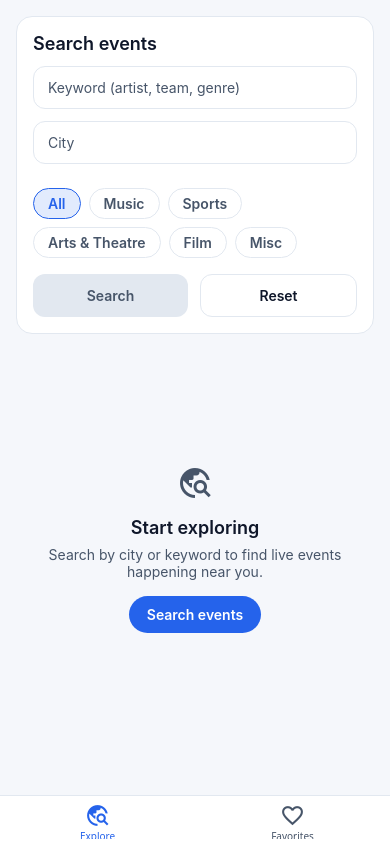
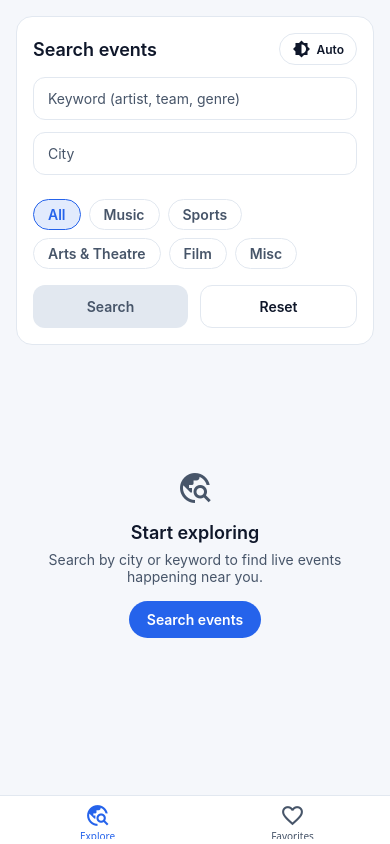
Before and after one commit to HusseinGhaddar/EventExplorer, a React Native app: screen /Explore in a window 390 px wide. Built offline with nearby package versions, Linux system fonts and the light colour scheme; what react-native-mmkv would draw is missing.

Commit message:
Adding Details

```diff
--- a/App.tsx
+++ b/App.tsx
@@ -4,7 +4,7 @@
  */
 
 import React from 'react';
-import {StatusBar, useColorScheme} from 'react-native';
+import {StatusBar} from 'react-native';
 import {
   NavigationContainer,
   DarkTheme,
@@ -16,25 +16,29 @@ import {GestureHandlerRootView} from 'react-native-gesture-handler';
 
 import RootNavigator from './src/navigation/RootNavigator';
 import store from './src/store';
+import {useResolvedThemeMode} from './src/theme/colors';
 
 function App(): React.JSX.Element {
-  const scheme = useColorScheme();
-
   return (
     <GestureHandlerRootView style={{flex: 1}}>
       <Provider store={store}>
-        <SafeAreaProvider>
-          <NavigationContainer
-            theme={scheme === 'dark' ? DarkTheme : DefaultTheme}>
-            <StatusBar
-              barStyle={scheme === 'dark' ? 'light-content' : 'dark-content'}
-            />
-            <RootNavigator />
-          </NavigationContainer>
-        </SafeAreaProvider>
+        <AppContent />
       </Provider>
     </GestureHandlerRootView>
   );
 }
 
+const AppContent = () => {
+  const scheme = useResolvedThemeMode();
+
+  return (
+    <SafeAreaProvider>
+      <NavigationContainer theme={scheme === 'dark' ? DarkTheme : DefaultTheme}>
+        <StatusBar barStyle={scheme === 'dark' ? 'light-content' : 'dark-content'} />
+        <RootNavigator />
+      </NavigationContainer>
+    </SafeAreaProvider>
+  );
+};
+
 export default App;
--- a/src/components/EventCard.tsx
+++ b/src/components/EventCard.tsx
@@ -1,5 +1,5 @@
-import React from 'react';
-import {Image, Pressable, StyleSheet, Text, View} from 'react-native';
+import React, {useEffect, useRef} from 'react';
+import {Animated, Image, Pressable, StyleSheet, Text, View} from 'react-native';
 import MaterialIcons from 'react-native-vector-icons/MaterialIcons';
 import type {EventSummary} from '../types/events';
 import {useThemeColors} from '../theme/colors';
@@ -11,14 +11,88 @@ interface Props {
   onToggleFavorite: () => void;
 }
 
+const AnimatedPressable = Animated.createAnimatedComponent(Pressable);
+
 const EventCard: React.FC<Props> = ({event, isFavorite, onPress, onToggleFavorite}) => {
   const colors = useThemeColors();
   const venueLine =
     [event.venue?.name, event.venue?.city, event.venue?.state].filter(Boolean).join(' / ') ||
     'Venue TBA';
+  const cardScale = useRef(new Animated.Value(1)).current;
+  const iconScale = useRef(new Animated.Value(1)).current;
+  const iconOpacity = useRef(new Animated.Value(1)).current;
+  const hasAnimatedFavorite = useRef(false);
+
+  const animateFavorite = () => {
+    Animated.parallel([
+      Animated.sequence([
+        Animated.timing(iconScale, {
+          toValue: 1.2,
+          duration: 110,
+          useNativeDriver: true,
+        }),
+        Animated.spring(iconScale, {
+          toValue: 1,
+          useNativeDriver: true,
+          friction: 4,
+          tension: 80,
+        }),
+      ]),
+      Animated.sequence([
+        Animated.timing(iconOpacity, {
+          toValue: 0.8,
+          duration: 90,
+          useNativeDriver: true,
+        }),
+        Animated.timing(iconOpacity, {
+          toValue: 1,
+          duration: 90,
+          useNativeDriver: true,
+        }),
+      ]),
+    ]).start();
+  };
+
+  useEffect(() => {
+    if (!hasAnimatedFavorite.current) {
+      hasAnimatedFavorite.current = true;
+      return;
+    }
+    animateFavorite();
+    // eslint-disable-next-line react-hooks/exhaustive-deps
+  }, [isFavorite]);
+
+  const handlePressIn = () => {
+    Animated.spring(cardScale, {
+      toValue: 0.97,
+      useNativeDriver: true,
+      speed: 50,
+      bounciness: 0,
+    }).start();
+  };
+
+  const handlePressOut = () => {
+    Animated.spring(cardScale, {
+      toValue: 1,
+      useNativeDriver: true,
+      speed: 35,
+      bounciness: 6,
+    }).start();
+  };
 
   return (
-    <Pressable style={[styles.container, {backgroundColor: colors.card, borderColor: colors.border}]} onPress={onPress}>
+    <AnimatedPressable
+      style={[
+        styles.container,
+        {
+          backgroundColor: colors.card,
+          borderColor: colors.border,
+          transform: [{scale: cardScale}],
+        },
+      ]}
+      onPress={onPress}
+      onPressIn={handlePressIn}
+      onPressOut={handlePressOut}>
       {event.imageUrl ? (
         <Image
           source={{uri: event.imageUrl}}
@@ -39,11 +113,13 @@ const EventCard: React.FC<Props> = ({event, isFavorite, onPress, onToggleFavorit
             {event.name}
           </Text>
           <Pressable style={styles.favoriteButton} hitSlop={14} onPress={onToggleFavorite}>
-            <MaterialIcons
-              name={isFavorite ? 'favorite' : 'favorite-outline'}
-              size={22}
-              color={isFavorite ? colors.primary : colors.muted}
-            />
+            <Animated.View style={{transform: [{scale: iconScale}], opacity: iconOpacity}}>
+              <MaterialIcons
+                name={isFavorite ? 'favorite' : 'favorite-outline'}
+                size={22}
+                color={isFavorite ? colors.primary : colors.muted}
+              />
+            </Animated.View>
           </Pressable>
         </View>
         <Text style={[styles.date, {color: colors.primary}]}>{event.formattedDate}</Text>
@@ -56,7 +132,7 @@ const EventCard: React.FC<Props> = ({event, isFavorite, onPress, onToggleFavorit
           </View>
         ) : null}
       </View>
-    </Pressable>
+    </AnimatedPressable>
   );
 };
 
--- a/src/navigation/RootNavigator.tsx
+++ b/src/navigation/RootNavigator.tsx
@@ -18,7 +18,11 @@ const RootNavigator = () => {
   return (
     <Stack.Navigator>
       <Stack.Screen name="Tabs" component={MainTabNavigator} options={{headerShown: false}} />
-      <Stack.Screen name="EventDetails" component={EventDetailsScreen} options={{title: 'Event Details'}} />
+      <Stack.Screen
+        name="EventDetails"
+        component={EventDetailsScreen}
+        options={{title: 'Event Details', animation: 'fade_from_bottom'}}
+      />
     </Stack.Navigator>
   );
 };
--- a/src/screens/ExploreScreen.tsx
+++ b/src/screens/ExploreScreen.tsx
@@ -12,6 +12,7 @@ import {
 } from 'react-native';
 import {NativeStackNavigationProp} from '@react-navigation/native-stack';
 import {useNavigation} from '@react-navigation/native';
+import MaterialIcons from 'react-native-vector-icons/MaterialIcons';
 import {useLazySearchEventsQuery} from '../api/ticketmasterApi';
 import type {EventSummary} from '../types/events';
 import EventCard from '../components/EventCard';
@@ -19,8 +20,10 @@ import StateMessage from '../components/StateMessage';
 import {useAppDispatch, useAppSelector} from '../store/hooks';
 import {resetFilters, updateFilters, type EventCategory} from '../store/slices/filtersSlice';
 import {toggleFavorite} from '../store/slices/favoritesSlice';
+import {setThemePreference} from '../store/slices/themeSlice';
 import type {RootStackParamList} from '../navigation/RootNavigator';
 import {useThemeColors} from '../theme/colors';
+import type {ThemePreference} from '../types/theme';
 
 const CATEGORY_OPTIONS = [
   {label: 'All', value: 'all'},
@@ -42,12 +45,25 @@ const categoryToClassification: Record<EventCategory, string | undefined> = {
 
 type Navigation = NativeStackNavigationProp<RootStackParamList>;
 
+const THEME_ORDER: ThemePreference[] = ['system', 'light', 'dark'];
+const THEME_MODE_LABELS: Record<ThemePreference, string> = {
+  system: 'Auto',
+  light: 'Light',
+  dark: 'Dark',
+};
+const THEME_MODE_ICONS: Record<ThemePreference, string> = {
+  system: 'brightness-medium',
+  light: 'light-mode',
+  dark: 'dark-mode',
+};
+
 const ExploreScreen = () => {
   const colors = useThemeColors();
   const navigation = useNavigation<Navigation>();
   const dispatch = useAppDispatch();
   const filters = useAppSelector(state => state.filters);
   const favorites = useAppSelector(state => state.favorites.entities);
+  const themePreference = useAppSelector(state => state.theme.mode);
   const [events, setEvents] = useState<EventSummary[]>([]);
   const [hasSearched, setHasSearched] = useState(false);
   const [hasMoreResults, setHasMoreResults] = useState(true);
@@ -128,6 +144,12 @@ const ExploreScreen = () => {
     setHasMoreResults(true);
   };
 
+  const cycleThemePreference = useCallback(() => {
+    const currentIndex = THEME_ORDER.indexOf(themePreference);
+    const next = THEME_ORDER[(currentIndex + 1) % THEME_ORDER.length];
+    dispatch(setThemePreference(next));
+  }, [dispatch, themePreference]);
+
   const renderEvent = ({item}: {item: EventSummary}) => (
     <EventCard
       event={item}
@@ -140,7 +162,25 @@ const ExploreScreen = () => {
   return (
     <View style={[styles.container, {backgroundColor: colors.background}]}>
       <View style={[styles.searchContainer, {backgroundColor: colors.card, borderColor: colors.border}]}>
+      <View style={styles.searchHeader}>
         <Text style={[styles.sectionTitle, {color: colors.text}]}>Search events</Text>
+        <Pressable
+          style={[
+            styles.themeButton,
+            {
+              borderColor: colors.border,
+              backgroundColor: colors.surface,
+            },
+          ]}
+          onPress={cycleThemePreference}
+          accessibilityRole="button"
+          accessibilityLabel="Toggle color theme">
+          <MaterialIcons name={THEME_MODE_ICONS[themePreference]} size={18} color={colors.text} />
+          <Text style={[styles.themeButtonText, {color: colors.text}]}>
+            {THEME_MODE_LABELS[themePreference]}
+          </Text>
+        </Pressable>
+      </View>
         <TextInput
           placeholder="Keyword (artist, team, genre)"
           placeholderTextColor={colors.muted}
@@ -267,10 +307,28 @@ const styles = StyleSheet.create({
     borderRadius: 16,
     borderWidth: 1,
   },
+  searchHeader: {
+    flexDirection: 'row',
+    alignItems: 'center',
+    justifyContent: 'space-between',
+    marginBottom: 12,
+  },
   sectionTitle: {
     fontSize: 18,
     fontWeight: '600',
-    marginBottom: 12,
+  },
+  themeButton: {
+    flexDirection: 'row',
+    alignItems: 'center',
+    paddingHorizontal: 12,
+    paddingVertical: 6,
+    borderRadius: 999,
+    borderWidth: 1,
+  },
+  themeButtonText: {
+    marginLeft: 6,
+    fontSize: 12,
+    fontWeight: '600',
   },
   input: {
     borderWidth: 1,
--- a/src/storage/mmkv.ts
+++ b/src/storage/mmkv.ts
@@ -1,6 +1,7 @@
 // src/storage/mmkv.ts
 
 import type {EventSummary} from '../types/events';
+import type {ThemePreference} from '../types/theme';
 
 type MMKVLike = {
   getString: (key: string) => string | undefined;
@@ -48,6 +49,7 @@ try {
 }
 
 const FAVORITES_KEY = 'favorites_v1';
+const THEME_PREFERENCE_KEY = 'theme_pref_v1';
 
 export type FavoritesEntities = Record<string, EventSummary>;
 
@@ -82,3 +84,23 @@ export const persistFavorites = (entities: FavoritesEntities): void => {
     console.warn('[MMKV] Failed to write favorites.', error);
   }
 };
+
+export const getStoredThemePreference = (): ThemePreference => {
+  try {
+    const raw = storage.getString(THEME_PREFERENCE_KEY);
+    if (raw === 'light' || raw === 'dark' || raw === 'system') {
+      return raw;
+    }
+  } catch (error) {
+    console.warn('[MMKV] Failed to read theme preference, falling back to system.', error);
+  }
+  return 'system';
+};
+
+export const persistThemePreference = (preference: ThemePreference): void => {
+  try {
+    storage.set(THEME_PREFERENCE_KEY, preference);
+  } catch (error) {
+    console.warn('[MMKV] Failed to persist theme preference.', error);
+  }
+};
--- a/src/store/index.ts
+++ b/src/store/index.ts
@@ -7,27 +7,40 @@ import favoritesReducer, {
   replaceFavorites,
 } from './slices/favoritesSlice';
 import filtersReducer from './slices/filtersSlice';
-import {getStoredFavorites, persistFavorites} from '../storage/mmkv';
+import themeReducer, {setThemePreference} from './slices/themeSlice';
+import {
+  getStoredFavorites,
+  persistFavorites,
+  getStoredThemePreference,
+  persistThemePreference,
+} from '../storage/mmkv';
 
 const favoritesListener = createListenerMiddleware();
+const themeListener = createListenerMiddleware();
 
 const preloadedFavorites = getStoredFavorites();
+const preloadedThemePreference = getStoredThemePreference();
 
 export const store = configureStore({
   reducer: {
     favorites: favoritesReducer,
     filters: filtersReducer,
+    theme: themeReducer,
     [ticketmasterApi.reducerPath]: ticketmasterApi.reducer,
   },
   preloadedState: {
     favorites: {
       entities: preloadedFavorites,
     },
+    theme: {
+      mode: preloadedThemePreference,
+    },
   },
   middleware: getDefaultMiddleware =>
     getDefaultMiddleware().concat(
       ticketmasterApi.middleware,
       favoritesListener.middleware,
+      themeListener.middleware,
     ),
 });
 
@@ -42,5 +55,12 @@ favoritesListener.startListening({
   },
 });
 
-// 👇 this is the important addition
+themeListener.startListening({
+  actionCreator: setThemePreference,
+  effect: (_, listenerApi) => {
+    const state = listenerApi.getState() as RootState;
+    persistThemePreference(state.theme.mode);
+  },
+});
+
 export default store;
--- /dev/null
+++ b/src/store/slices/themeSlice.ts
@@ -0,0 +1,23 @@
+import {createSlice, type PayloadAction} from '@reduxjs/toolkit';
+import type {ThemePreference} from '../../types/theme';
+
+export interface ThemeState {
+  mode: ThemePreference;
+}
+
+const initialState: ThemeState = {
+  mode: 'system',
+};
+
+const themeSlice = createSlice({
+  name: 'theme',
+  initialState,
+  reducers: {
+    setThemePreference: (state, action: PayloadAction<ThemePreference>) => {
+      state.mode = action.payload;
+    },
+  },
+});
+
+export const {setThemePreference} = themeSlice.actions;
+export default themeSlice.reducer;
--- a/src/theme/colors.ts
+++ b/src/theme/colors.ts
@@ -1,4 +1,6 @@
-import {useColorScheme} from 'react-native';
+import {type ColorSchemeName, useColorScheme} from 'react-native';
+import {useAppSelector} from '../store/hooks';
+import type {ThemePreference} from '../types/theme';
 
 export interface ThemeColors {
   background: string;
@@ -33,7 +35,25 @@ const darkTheme: ThemeColors = {
   danger: '#F87171',
 };
 
+const resolveThemeMode = (
+  preference: ThemePreference,
+  systemScheme: ColorSchemeName,
+): 'light' | 'dark' => {
+  if (preference === 'system') {
+    return systemScheme === 'dark' ? 'dark' : 'light';
+  }
+  return preference;
+};
+
+export const useResolvedThemeMode = (): 'light' | 'dark' => {
+  const preference = useAppSelector(state => state.theme.mode);
+  const systemScheme = useColorScheme();
+  return resolveThemeMode(preference, systemScheme);
+};
+
 export const useThemeColors = () => {
-  const scheme = useColorScheme();
-  return scheme === 'dark' ? darkTheme : lightTheme;
+  const resolvedMode = useResolvedThemeMode();
+  return resolvedMode === 'dark' ? darkTheme : lightTheme;
 };
+
+export {resolveThemeMode};
--- /dev/null
+++ b/src/types/theme.ts
@@ -0,0 +1 @@
+export type ThemePreference = 'system' | 'light' | 'dark';
```
